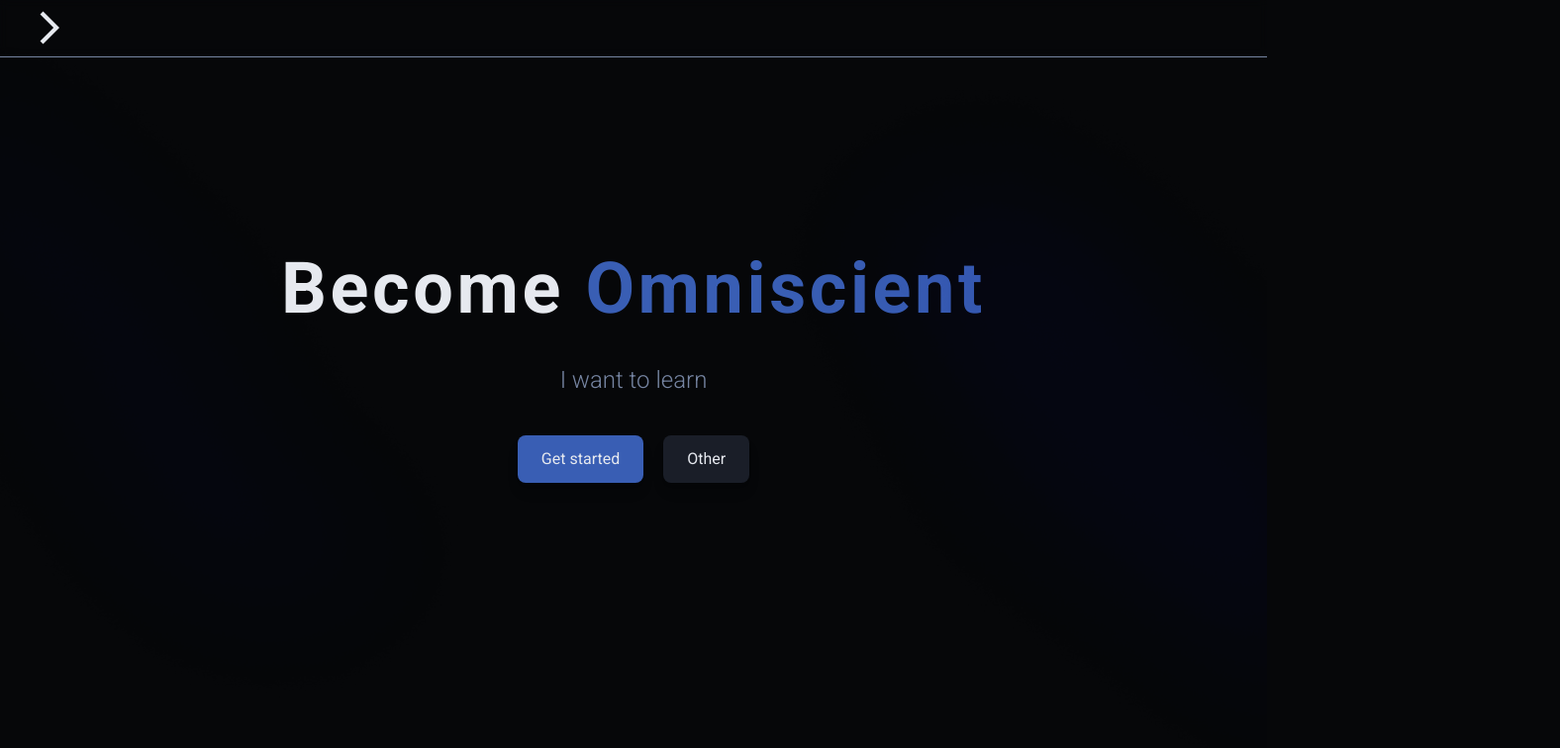
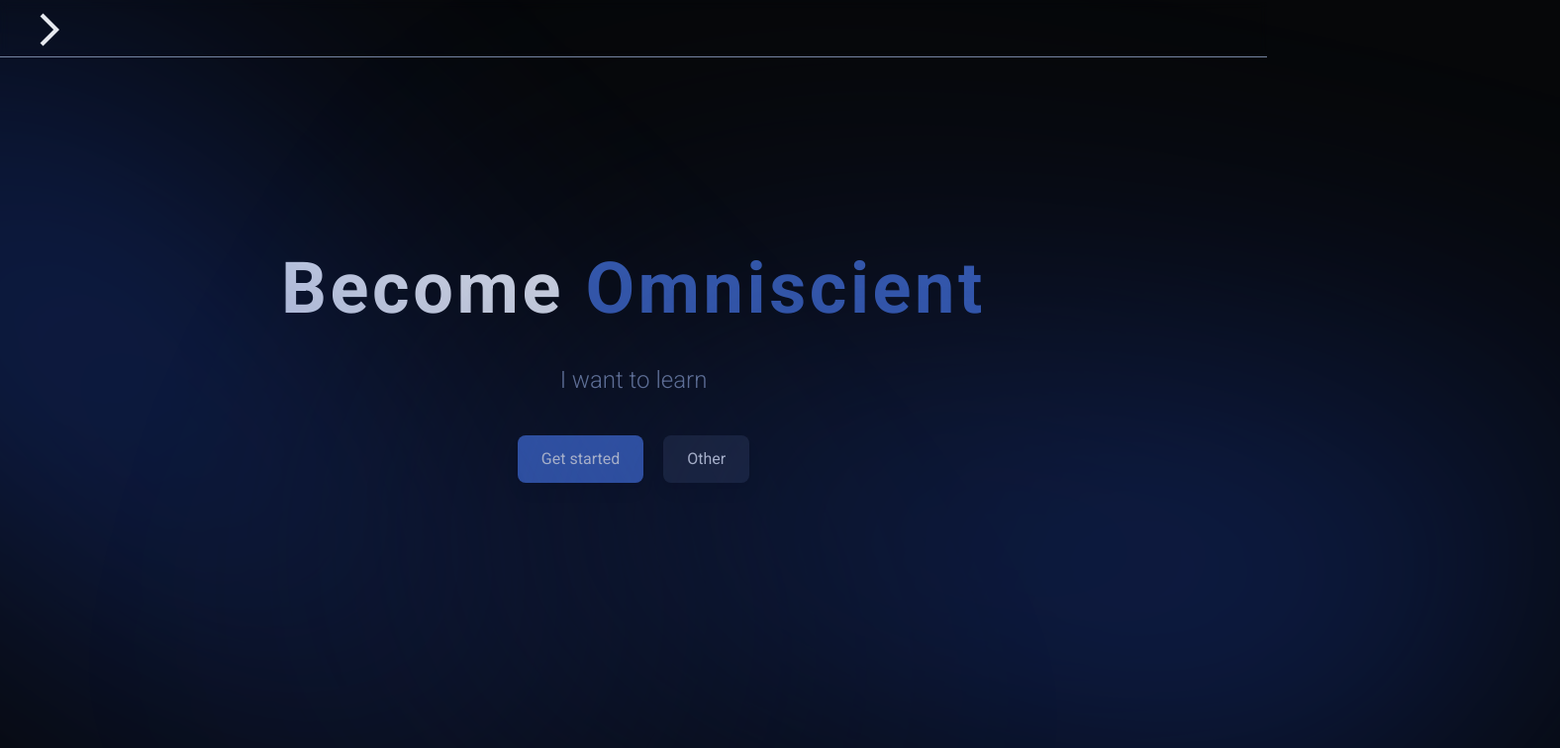
Before and after one commit to Lavryniukk/omniscent-frontend, a Next.js app: page / in a window 1280 px wide. Shown: the top 756 px of the page at 99% size, 1576 px wide, since content can reach past the window. Built offline with nearby package versions, Linux system fonts and the light colour scheme.

Commit message:
MEssing with background picture

```diff
--- a/app/UI/PageGradient.tsx
+++ b/app/UI/PageGradient.tsx
@@ -1,10 +1,9 @@
-import Image from "next/image"
 let PageGradient = () => {
     return (
         <div>
-            <Image src="/images/left-grad.png" width={500} height={1000} alt="" className=" bg-transparent opacity-70 absolute left-0 top-0 select-none pointer-events-none h-full"/>
-            <Image src="/images/right-grad.png" width={500} height={1000}  alt="" className="bg-transparent opacity-70 absolute right-0 top-0 select-none pointer-events-none h-full "/>
-            </div>
+        <div className=" w-10lg h-80 rotate-45 -skew-x-12 top-72 absolute -left-80 opacity-60  bg-gradient-to-r from-blue-700 to-blue-950 to- -z-2 blur-mega rounded-full"/>
+        <div className=" w-10lg h-80 rotate-12 -skew-x-12 top-96 absolute -right-60 opacity-60  bg-gradient-to-r from-blue-950 to-blue-700 to- -z-2 blur-mega rounded-full"/>
+        </div>
     )
 }
 export default PageGradient
--- a/app/modules/header/Header.tsx
+++ b/app/modules/header/Header.tsx
@@ -1,9 +1,9 @@
 import HeaderAuth from "./components/HeaderAuthSection/HeaderAuth"
 import SidebarToggleButton from "./components/SidebarToggler"
 let Header = () => {
-    return <div className="border-b h-14 flex w-full justify-center fixed top-0.5 z-10 border-accent box-border ">
+    return <div className="border-b h-14 flex w-full justify-center backdrop-blur-sm fixed top-0.5 z-10 border-accent box-border ">
 
-        <div className="w-full h-14 fixed top-0 backdrop-blur-sm flex
+        <div className="w-full h-14 fixed top-0  flex
                         items-center justify-between max-w-10xl z-0 px-5
                         box-border">
             <SidebarToggleButton />
--- a/tailwind.config.ts
+++ b/tailwind.config.ts
@@ -8,6 +8,12 @@ const config: Config = {
   ],
   theme: {
     extend: {
+      blur: {
+        mega: '160px',
+      },
+      width:{
+        '10lg': '1000px'
+      },
       maxWidth: {
         '10xl': '1600px',
       },
```
Also changed, not shown: public/images/left-grad.png, public/images/right-grad.png.
